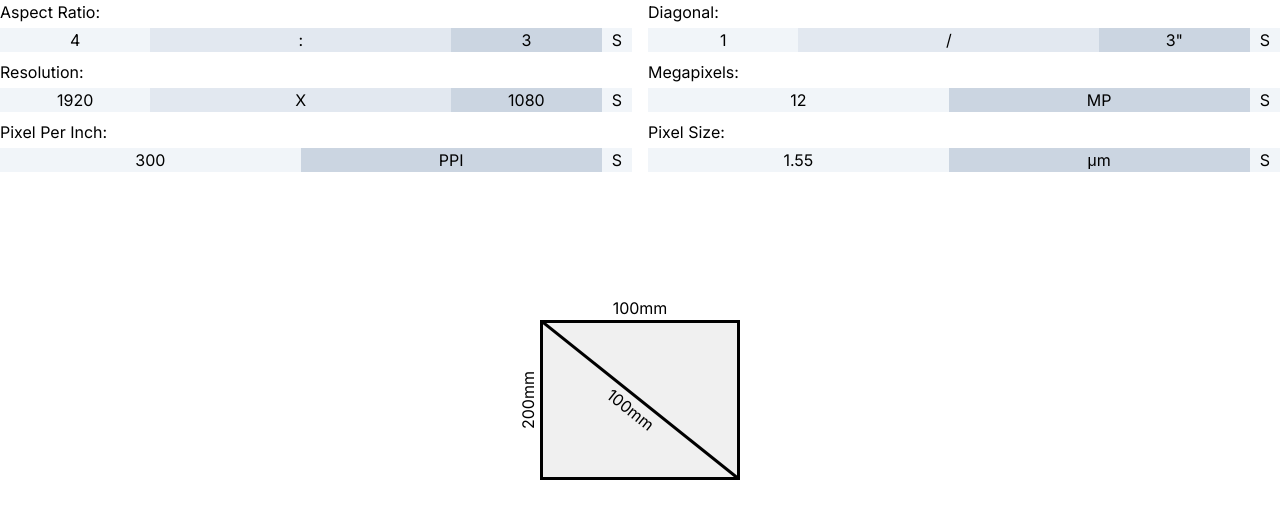
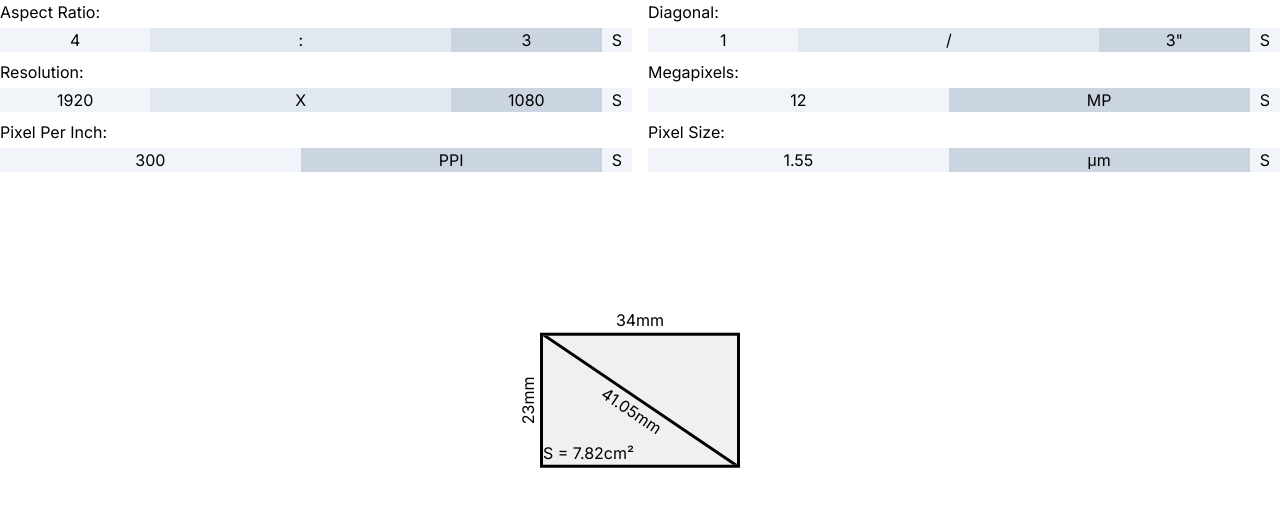
Before and after one commit to mvodya/sensor-size-calculator, a Next.js app: page / in a window 1280 px wide. Shown: the top 518 px of the page. Built offline with nearby package versions, Linux system fonts and the light colour scheme.

Commit message:
Show square for sensor size canvans

```diff
--- a/src/app/page.tsx
+++ b/src/app/page.tsx
@@ -35,6 +35,10 @@ const sensorStyle: any = {
     top: "50%",
     transform: "rotate(-90deg) translate(-50%,-100%)",
   },
+  textSquare: {
+    position: "absolute",
+    bottom: "0px",
+  },
   diagonal: {
     width: "calc(100px * sqrt(2))",
     borderTop: "3px solid",
@@ -53,7 +57,7 @@ const sensorStyle: any = {
 
 export function SensorCanvans() {
   const scale = 200;
-  const sizeX = 5000, sizeY = 4000;
+  const sizeX = 34, sizeY = 23;
   const aspectRatioX = sizeX > sizeY ? (sizeX / sizeY) : 1;
   const aspectRatioY = sizeX < sizeY ? (sizeY / sizeX) : 1;
   const aspectRatio = aspectRatioX > aspectRatioY ? aspectRatioX : aspectRatioY;
@@ -68,11 +72,13 @@ export function SensorCanvans() {
   return (
     <div style={sensorStyle.canvans}>
       <div style={sensorStyle.square}>
-        <div style={sensorStyle.diagonal}><div style={sensorStyle.textDiagonal}>100mm</div></div>
-
+        <div style={sensorStyle.diagonal}>
+          <div style={sensorStyle.textDiagonal}>{Math.sqrt((sizeX * sizeX) + (sizeY * sizeY)).toFixed(2)}mm</div>
+        </div>
+        <div style={sensorStyle.textSquare}>S = {(sizeX * sizeY / 100).toFixed(2)}cm²</div>
       </div>
-      <div style={sensorStyle.textSizeX}>100mm</div>
-      <div style={sensorStyle.textSizeY}>200mm</div>
+      <div style={sensorStyle.textSizeX}>{sizeX}mm</div>
+      <div style={sensorStyle.textSizeY}>{sizeY}mm</div>
     </div>
   )
 }
```
